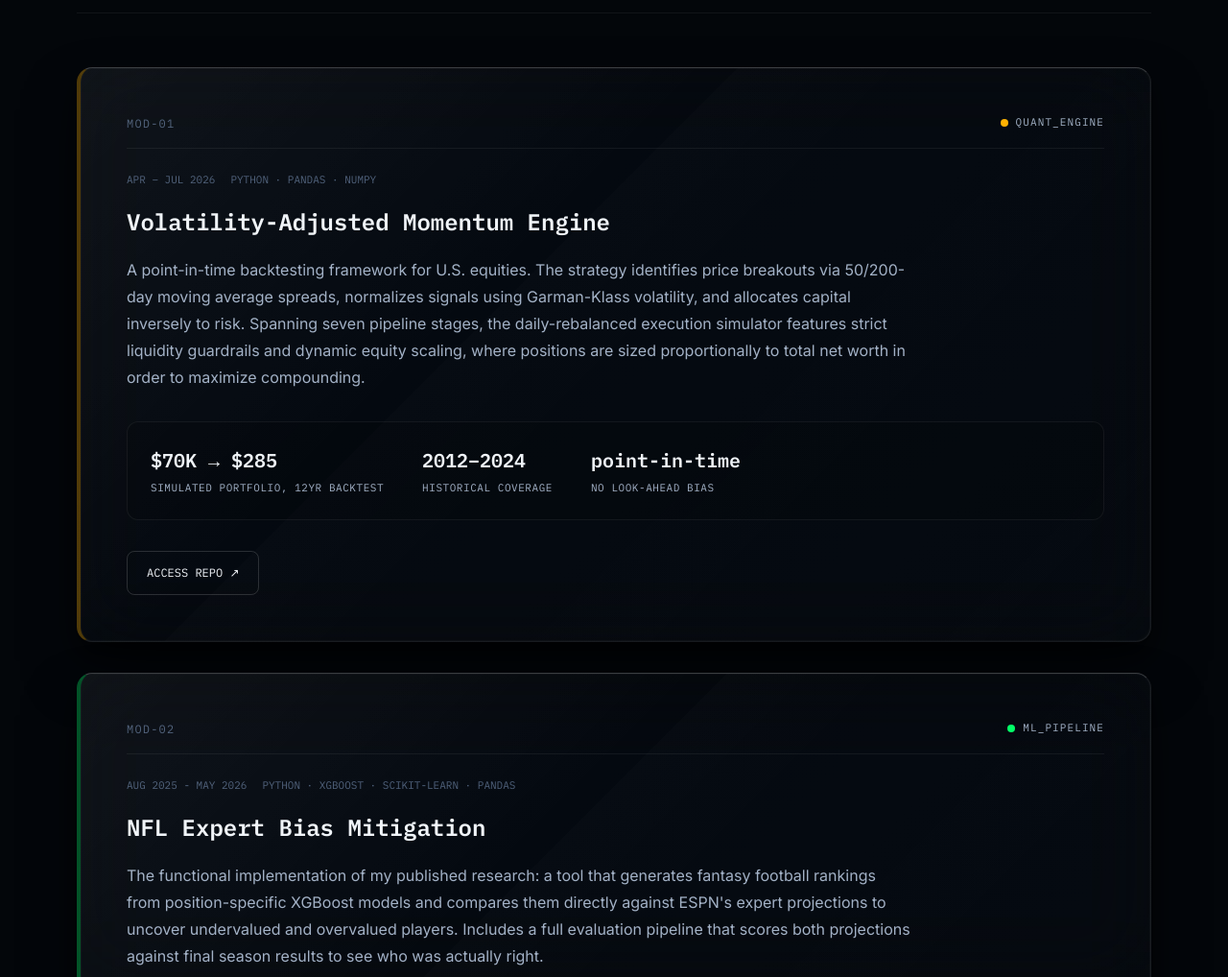
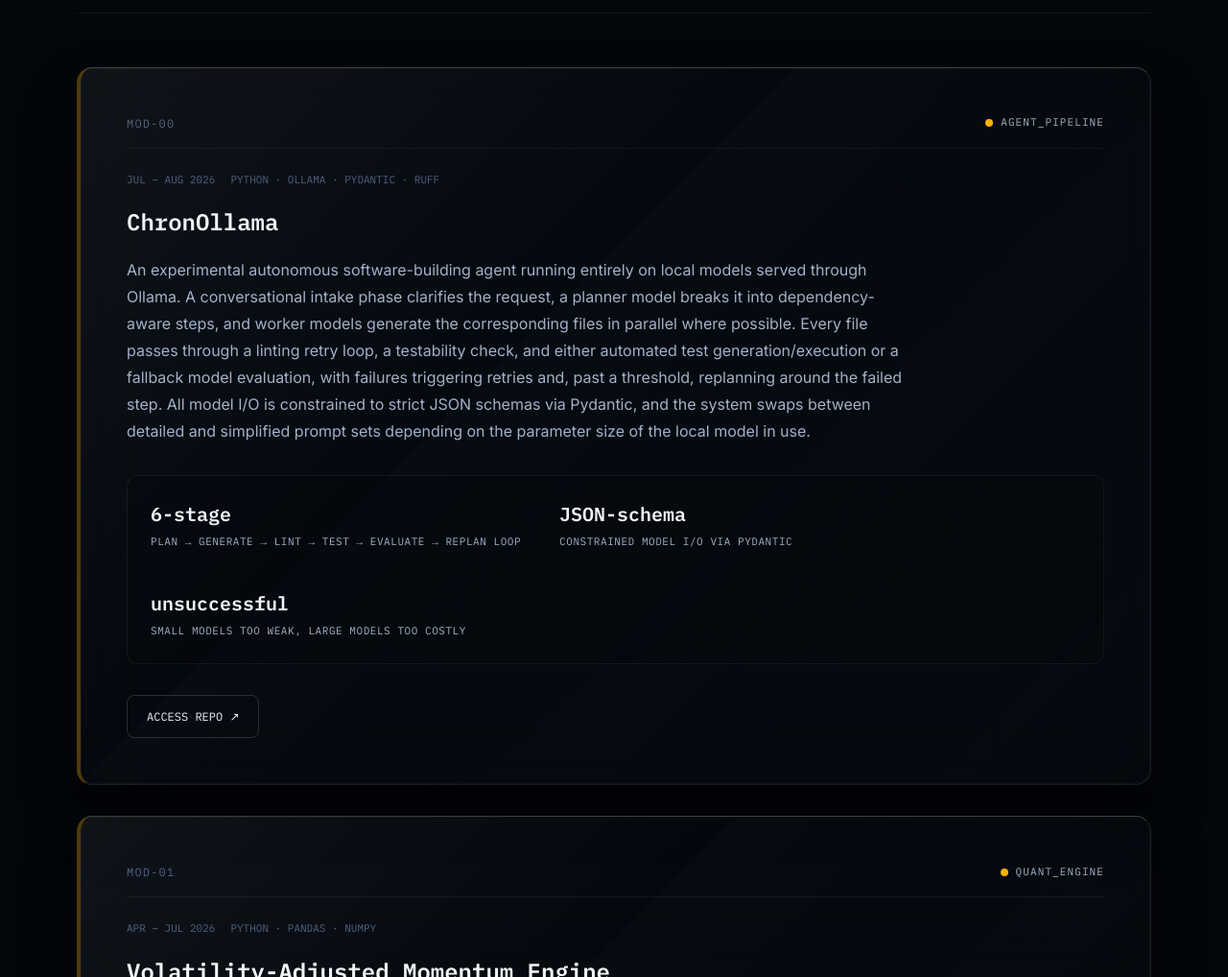
Before and after one commit to vishnudattaj/vishnu-portfolio, a plain HTML site: page index.html in a window 1280 px wide. Shown: the part 2705-3723 px from the top of the page at 96% size. Drawn offline with Linux system fonts and the light colour scheme.

Commit message:
Add ChronOllama project details to index.html
Added a new project section for ChronOllama with detailed descriptions and project stats.

```diff
--- a/index.html
+++ b/index.html
@@ -156,6 +156,36 @@
       </div>
 
       <div class="project-grid">
+
+        <article class="glass-panel project reveal" data-accent="amber">
+          <div class="module-header">
+            <span class="module-id">MOD-00</span>
+            <div class="status-indicator"><span class="pulse amber"></span> AGENT_PIPELINE</div>
+          </div>
+          <div class="project-content">
+            <div class="project-meta">
+              <span class="project-date">Jul – Aug 2026</span>
+              <span class="project-stack">Python · Ollama · Pydantic · Ruff</span>
+            </div>
+            <h3 class="project-title">ChronOllama</h3>
+            <p class="project-desc">
+              An experimental autonomous software-building agent running entirely on local models served through
+              Ollama. A conversational intake phase clarifies the request, a planner model breaks it into
+              dependency-aware steps, and worker models generate the corresponding files in parallel where
+              possible. Every file passes through a linting retry loop, a testability check, and either automated
+              test generation/execution or a fallback model evaluation, with failures triggering retries and, past
+              a threshold, replanning around the failed step. All model I/O is constrained to strict JSON schemas
+              via Pydantic, and the system swaps between detailed and simplified prompt sets depending on the
+              parameter size of the local model in use.
+            </p>
+            <div class="project-stats">
+              <div class="stat"><span class="stat-val">6-stage</span><span class="stat-label">plan → generate → lint → test → evaluate → replan loop</span></div>
+              <div class="stat"><span class="stat-val">JSON-schema</span><span class="stat-label">constrained model I/O via Pydantic</span></div>
+              <div class="stat"><span class="stat-val">unsuccessful</span><span class="stat-label">small models too weak, large models too costly</span></div>
+            </div>
+            <a class="project-link" href="https://github.com/vishnudattaj/ChronOllama" target="_blank" rel="noopener">ACCESS REPO ↗</a>
+          </div>
+        </article>
 
         <article class="glass-panel project reveal" data-accent="amber">
           <div class="module-header">
```
